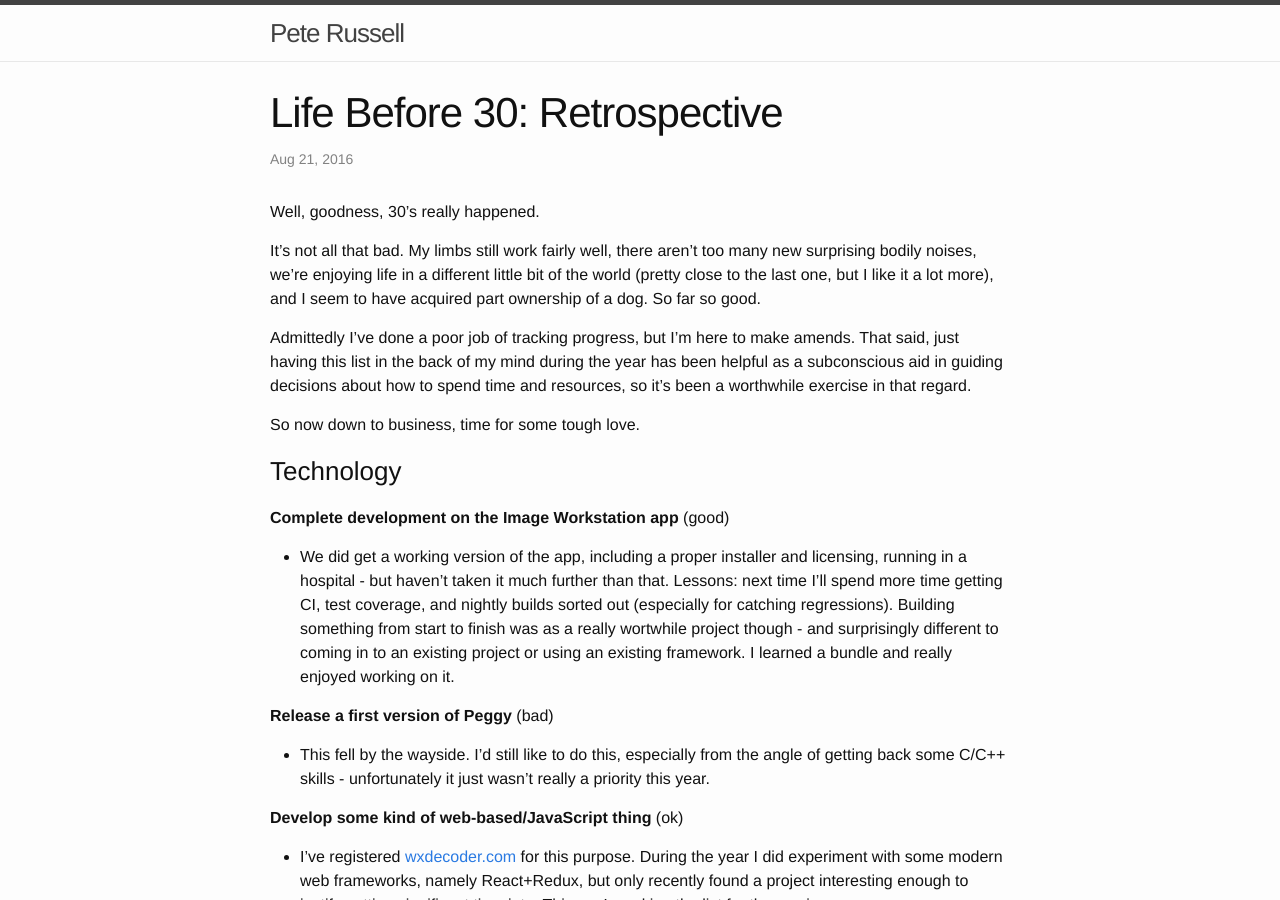
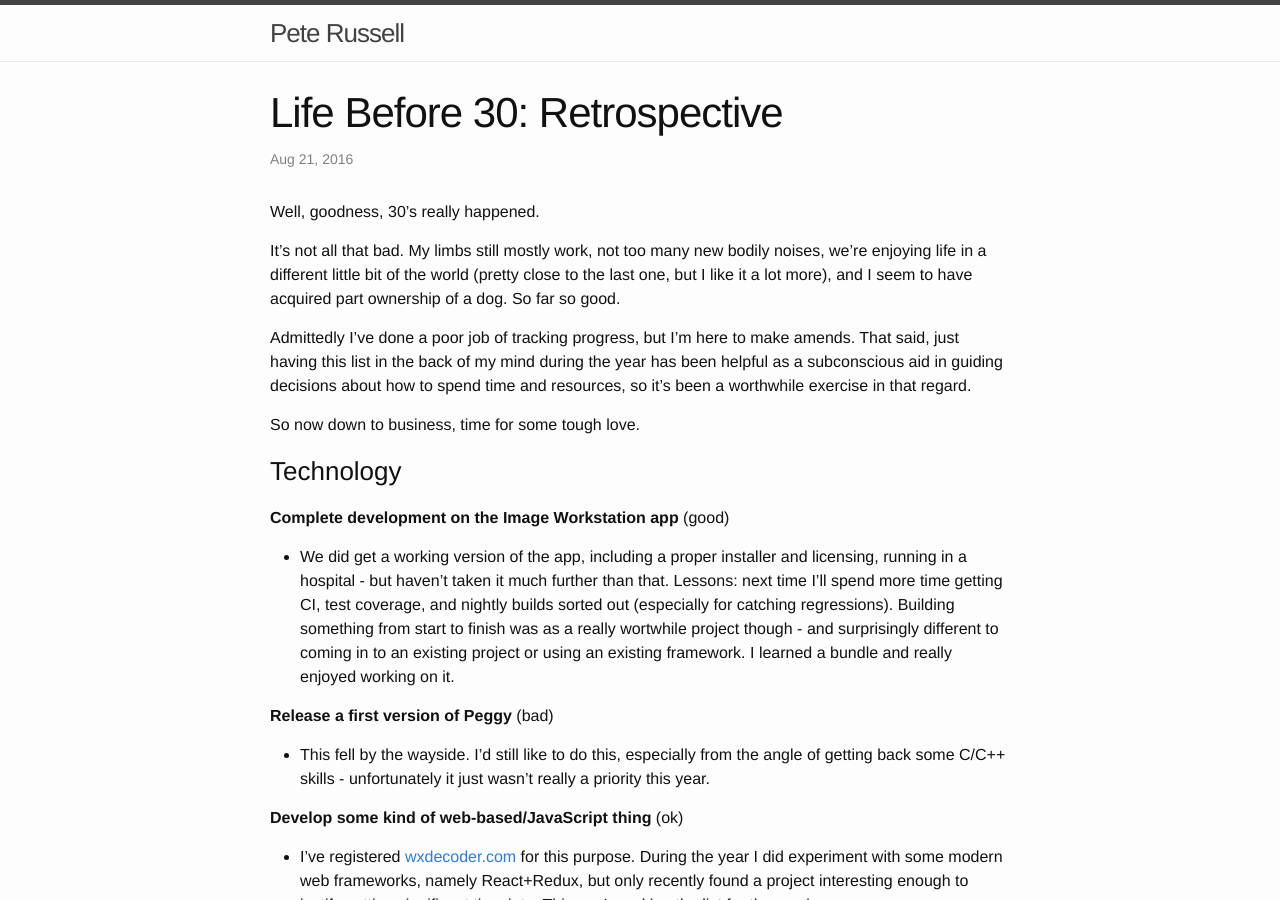
Before and after one commit to peterussell/peterussell.github.io_old, a Jekyll site: the page built from _posts/2016-08-21-life-before-30-retrospective.md, in a window 1280 px wide and 900 px high. Built offline with Jekyll 4.4.1, drawn with Linux system fonts in a browser that asks for light colours; comment, search, counter and statistics services are not loaded.

Commit message:
First edit

```diff
--- a/_posts/2016-08-21-life-before-30-retrospective.md
+++ b/_posts/2016-08-21-life-before-30-retrospective.md
@@ -7,8 +7,8 @@ categories: life
 
 Well, goodness, 30's really happened.
 
-It's not all that bad. My limbs still work fairly well, there aren't too many new
-surprising bodily noises, we're enjoying life in a different little bit of the world
+It's not all that bad. My limbs still mostly work, not too many new
+bodily noises, we're enjoying life in a different little bit of the world
 (pretty close to the last one, but I like it a lot more), and I seem to have
 acquired part ownership of a dog. So far so good.
 
```
